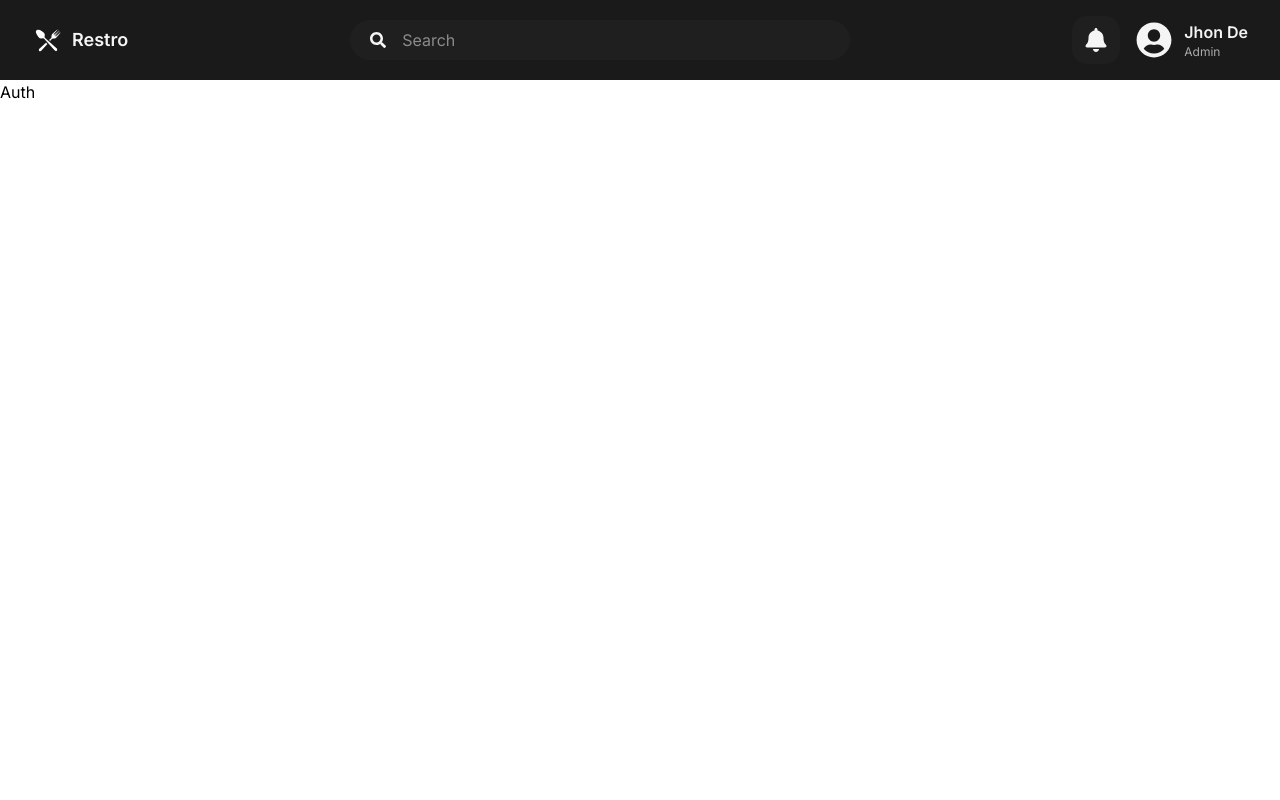
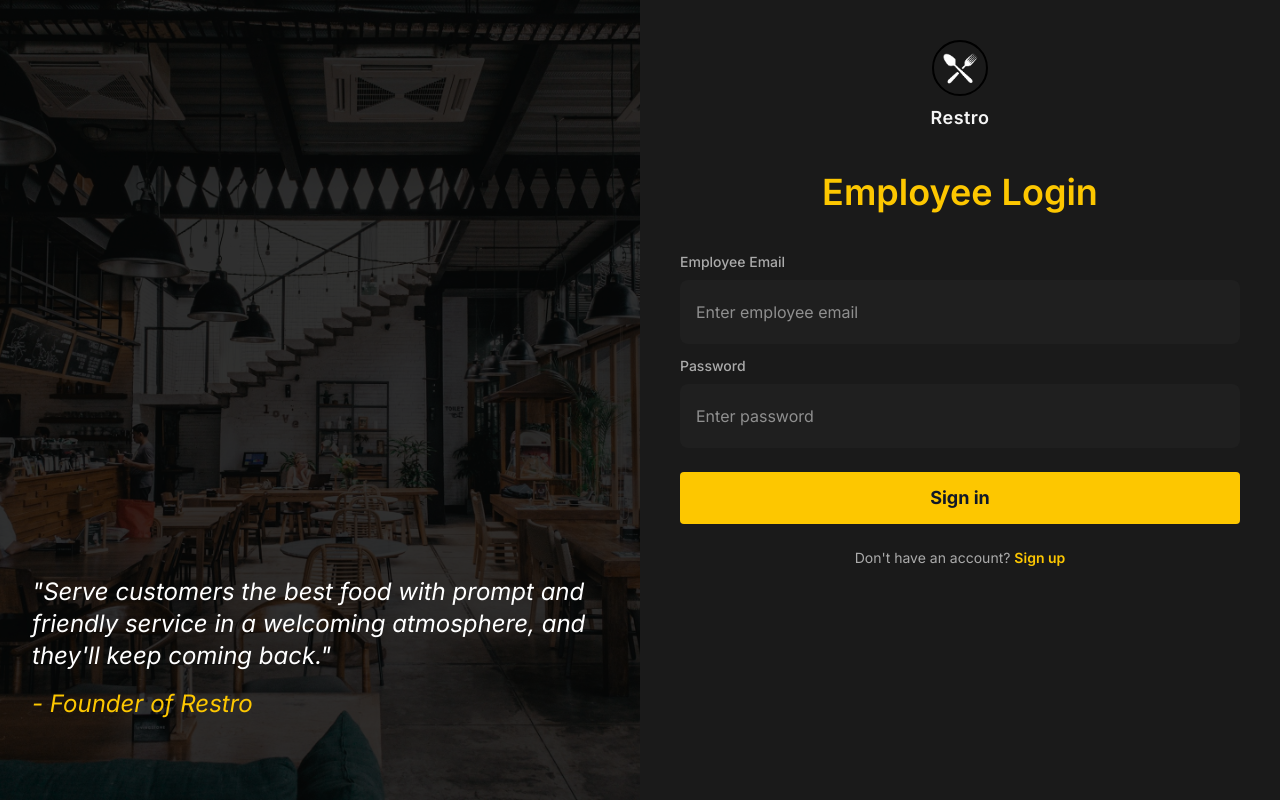
Before and after one commit to carloshtsca/restaurant-react, a React (Vite) app: page /auth in a window 1280 px wide. Built offline with nearby package versions, Linux system fonts and the light colour scheme.

Commit message:
Add Auth Page Ui Design

```diff
--- a/src/App.jsx
+++ b/src/App.jsx
@@ -1,11 +1,14 @@
-import { BrowserRouter as Router, Routes, Route } from 'react-router-dom';
+import { BrowserRouter as Router, Routes, Route, useLocation } from 'react-router-dom';
 import { Home, Auth, Orders, Tables, Menu } from './pages';
 import Header from './components/shared/Header';
 
-function App() {
+function Layout() {
+  const location = useLocation();
+  const hideHeaderRoutes = ['/auth'];
+
   return (
-    <Router>
-      <Header />
+    <>
+      {!hideHeaderRoutes.includes(location.pathname) && <Header />}
       <Routes>
         <Route path='/' element={<Home />} />
         <Route path='/auth' element={<Auth />} />
@@ -14,6 +17,14 @@ function App() {
         <Route path='/menu' element={<Menu />} />
         <Route path='*' element={<div>Not Found</div>} />
       </Routes>
+    </>
+  )
+}
+
+function App() {
+  return (
+    <Router>
+      <Layout />
     </Router>
   )
 }
--- /dev/null
+++ b/src/components/auth/Login.jsx
@@ -0,0 +1,63 @@
+import React, { useState } from 'react'
+
+const Login = () => {
+  const [formData, setFormData] = useState({
+    email: '',
+    password: '',
+  });
+
+  const handleChange = (e) => {
+    setFormData({ ...formData, [e.target.name]: e.target.value });
+  }
+
+  const handleSubmit = (e) => {
+    e.preventDefault();
+    console.log(formData);
+  }
+
+  return (
+    <div>
+      <form onSubmit={handleSubmit}>
+        <div>
+          <label className='block text-[#ababab] mb-2 mt-3 text-sm font-medium'>
+            Employee Email
+          </label>
+          <div className='flex items-center rounded-lg p-5 px-4 bg-[#1f1f1f]'>
+            <input
+              type='email'
+              name='email'
+              value={formData.email}
+              onChange={handleChange}
+              placeholder='Enter employee email'
+              className='bg-transparent flex-1 text-white focus:outline-none'
+              required
+            />
+          </div>
+        </div>
+
+        <div>
+          <label className='block text-[#ababab] mb-2 mt-3 text-sm font-medium'>
+            Password
+          </label>
+          <div className='flex items-center rounded-lg p-5 px-4 bg-[#1f1f1f]'>
+            <input
+              type='password'
+              name='password'
+              value={formData.password}
+              onChange={handleChange}
+              placeholder='Enter password'
+              className='bg-transparent flex-1 text-white focus:outline-none'
+              required
+            />
+          </div>
+        </div>
+
+        <button type='submit' className='w-full rounded mt-6 py-3 text-lg bg-yellow-400 text-gray-900 font-bold'>
+          Sign in
+        </button>
+      </form>
+    </div>
+  )
+}
+
+export default Login
--- /dev/null
+++ b/src/components/auth/Register.jsx
@@ -0,0 +1,126 @@
+import React, { useState } from 'react'
+
+const Register = () => {
+    const [formData, setFormData] = useState({
+        name: '',
+        email: '',
+        phone: '',
+        password: '',
+        role: '',
+    });
+
+    const handleChange = (e) => {
+        setFormData({ ...formData, [e.target.name]: e.target.value });
+    }
+
+    const handleRoleSelection = (selectedRole) => {
+        setFormData({...formData, role: selectedRole});
+    }
+
+    const handleSubmit = (e) => {
+        e.preventDefault();
+        console.log(formData);
+    }
+
+    return (
+        <div>
+            <form onSubmit={handleSubmit}>
+                <div>
+                    <label className='block text-[#ababab] mb-2 text-sm font-medium'>
+                        Employee Name
+                    </label>
+                    <div className='flex items-center rounded-lg p-5 px-4 bg-[#1f1f1f]'>
+                        <input
+                            type='text'
+                            name='name'
+                            placeholder='Enter employee name'
+                            value={formData.name}
+                            onChange={handleChange}
+                            className='bg-transparent flex-1 text-white focus:outline-none'
+                            required
+                        />
+                    </div>
+                </div>
+
+                <div>
+                    <label className='block text-[#ababab] mb-2 mt-3 text-sm font-medium'>
+                        Employee Email
+                    </label>
+                    <div className='flex items-center rounded-lg p-5 px-4 bg-[#1f1f1f]'>
+                        <input
+                            type='email'
+                            name='email'
+                            placeholder='Enter employee email'
+                            value={formData.email}
+                            onChange={handleChange}
+                            className='bg-transparent flex-1 text-white focus:outline-none'
+                            required
+                        />
+                    </div>
+                </div>
+
+                <div>
+                    <label className='block text-[#ababab] mb-2 mt-3 text-sm font-medium'>
+                        Employee Phone
+                    </label>
+                    <div className='flex items-center rounded-lg p-5 px-4 bg-[#1f1f1f]'>
+                        <input
+                            type='number'
+                            name='phone'
+                            value={formData.phone}
+                            onChange={handleChange}
+                            placeholder='Enter employee phone'
+                            className='bg-transparent flex-1 text-white focus:outline-none'
+                            required
+                        />
+                    </div>
+                </div>
+
+                <div>
+                    <label className='block text-[#ababab] mb-2 mt-3 text-sm font-medium'>
+                        Password
+                    </label>
+                    <div className='flex items-center rounded-lg p-5 px-4 bg-[#1f1f1f]'>
+                        <input
+                            type='password'
+                            name='password'
+                            value={formData.password}
+                            onChange={handleChange}
+                            placeholder='Enter password'
+                            className='bg-transparent flex-1 text-white focus:outline-none'
+                            required
+                        />
+                    </div>
+                </div>
+
+                <div>
+                    <label className='block text-[#ababab] mb-2 mt-3 text-sm font-medium'>
+                        Choose your role
+                    </label>
+
+                    <div className="flex item-center gap-3 mt-3">
+                        {['Waiter', 'Cashier', 'Admin'].map((role) => {
+                            return (
+                                <button
+                                    key={role}
+                                    type='button'
+                                    onClick={() => handleRoleSelection(role)}
+                                    className={`bg-[#1f1f1f] px-4 py-3 w-full rounded-lg text-[#ababab]
+                                    ${formData.role === role ? 'bg-indigo-700' : ''}`}
+                                >
+                                    {role}
+                                </button>
+                            )
+                        })}
+                    </div>
+                </div>
+
+                <button type='submit' className='w-full rounded mt-6 py-3 text-lg bg-yellow-400 text-gray-900 font-bold'>
+                    Sign up
+                </button>
+            </form>
+        </div>
+    )
+}
+
+export default Register
--- a/src/pages/Auth.jsx
+++ b/src/pages/Auth.jsx
@@ -1,8 +1,53 @@
-import React from 'react';
+import React, { useState } from 'react';
+import restaurant from '../assets/images/restaurant-img.jpg';
+import logo from '../assets/images/logo.png'
+import { Link } from 'react-router-dom';
+import Register from '../components/auth/Register';
+import Login from '../components/auth/Login';
 
 const Auth = () => {
+    const [isRegister, setIsRegister] = useState(false);
+
     return (
-        <div>Auth</div>
+        <div className='flex min-h-screen w-full'>
+            {/* Left Section */}
+            <div className='w-1/2 relative flex items-center justify-center bg-cover'>
+                {/* BF Image */}
+                <img className='w-full h-full object-cover' src={restaurant} alt="Restaurant Image" />
+
+                {/* Black Overlay */}
+                <div className='absolute inset-0 bg-black/80 bg-opacity-80'></div>
+
+                {/* Quote at bottom */}
+                <blockquote className='absolute bottom-10 px-8 mb-10 text-2xl italic text-white'>
+                    "Serve customers the best food with prompt and friendly service in a
+                    welcoming atmosphere, and they'll keep coming back."
+                    <br />
+                    <span className='block mt-4 text-yellow-400'>- Founder of Restro</span>
+                </blockquote>
+            </div>
+
+            {/* Right Section */}
+            <div className='w-1/2 min-h-screen bg-[#1a1a1a] p-10'>
+                <div className='flex flex-col items-center gap-2'>
+                    <img src={logo} alt="Restro Logo" className='h-14 w-14 border-2 rounded-full p-1' />
+                    <h1 className='text-lg font-semibold text-[#f5f5f5] tracking-wide'>Restro</h1>
+                </div>
+
+                <h2 className='text-4xl text-center mt-10 font-semibold text-yellow-400 mb-10'>
+                    {isRegister ? 'Employee registration' : 'Employee Login'}
+                </h2>
+
+                {/* Components */}
+                {isRegister ? <Register /> : <Login />}
+
+                <div className='flex justify-center mt-6'>
+                    <p onClick={() => setIsRegister(!isRegister)} className='text-sm text-[#ababab]'>
+                        {isRegister ? 'Already have an account?' : "Don't have an account?"} <Link className='text-yellow-400 font-semibold hover:underline'>{isRegister ? 'Sign in' : 'Sign up'}</Link>
+                    </p>
+                </div>
+            </div>
+        </div>
     );
 };
 
```
